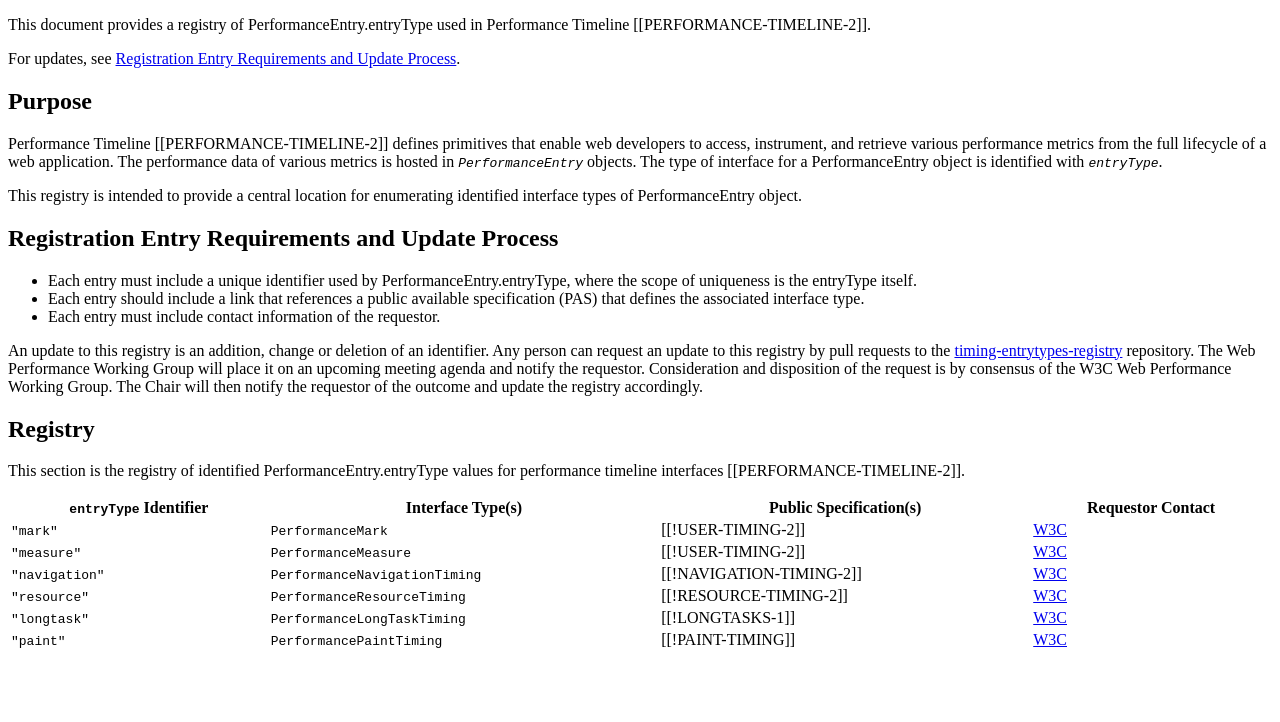
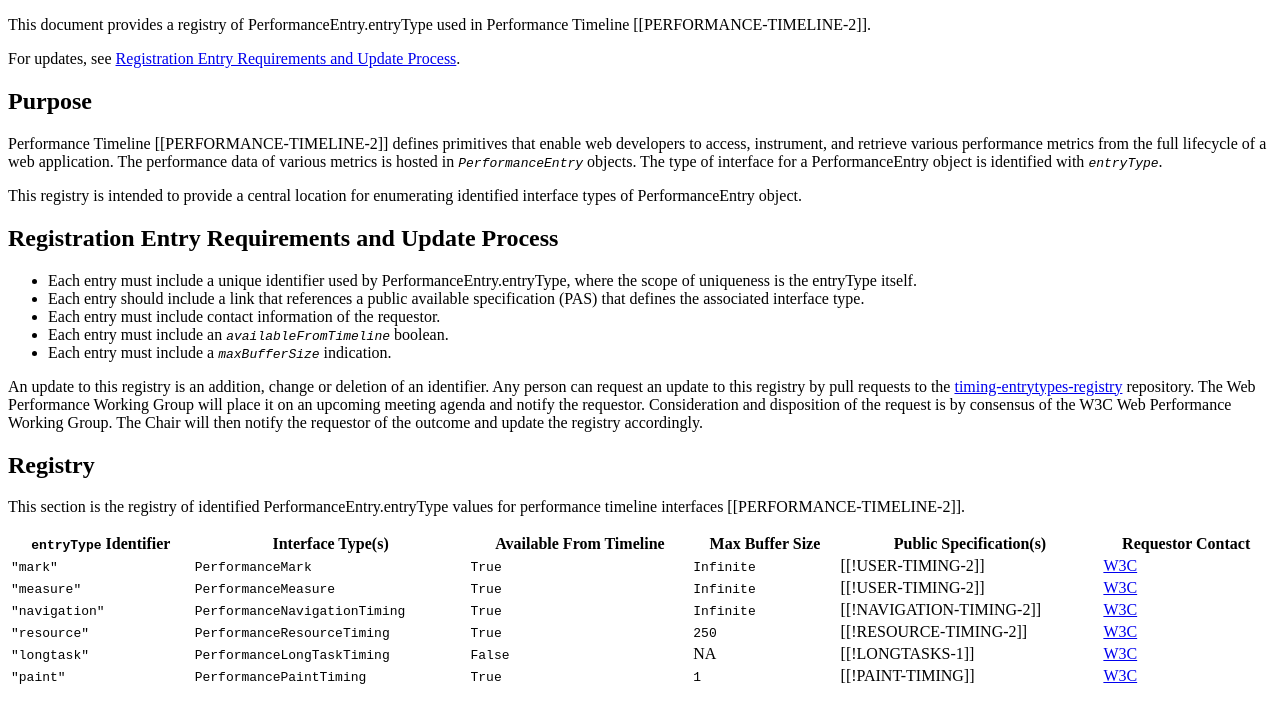
Before and after one commit to w3c/timing-entrytypes-registry, a plain HTML site: page index.html in a window 1280 px wide. Drawn offline with Linux system fonts and the light colour scheme.

Commit message:
Update registry to include buffer map values
Add availableFromTimeline and maxBufferSize values to the registry.

Dependent on this pull request landing: https://github.com/w3c/performance-timeline/pull/135

```diff
--- a/index.html
+++ b/index.html
@@ -67,6 +67,10 @@
 			<li>Each entry should include a link that references a public available
 			specification (PAS) that defines the associated interface type.</li>
 			<li>Each entry must include contact information of the requestor.</li>
+                        <li>Each entry must include an <dfn data-cite=
+		'PERFORMANCE-TIMELINE-2#dom-performancetimeline-availableFromTimeline'><code>availableFromTimeline</code></dfn> boolean.
+                        <li>Each entry must include a <dfn data-cite=
+		'PERFORMANCE-TIMELINE-2#dom-performancetimeline-maxBufferSize'><code>maxBufferSize</code></dfn> indication.
 		</ul>
 		<p>An update to this registry is an addition, change or deletion of an
 		identifier. Any person can request an update to this registry by pull
@@ -87,6 +91,8 @@
 				<tr>
 					<th><code>entryType</code> Identifier</th>
 					<th>Interface Type(s)</th>
+                                        <th>Available From Timeline</th>
+                                        <th>Max Buffer Size</th>
 					<th>Public Specification(s)</th>
 					<th>Requestor Contact</th>
 				</tr>
@@ -97,6 +103,8 @@
 					<td>
 						<a data-cite="USER-TIMING-2#dom-performancemark"><code>PerformanceMark</code></a>
 					</td>
+                                        <td><code>True</code></td>
+                                        <td><code>Infinite</code></td>
 					<td>[[!USER-TIMING-2]]</td>
 					<td>
 						<a href="https://www.w3.org/webperf/">W3C</a>
@@ -108,6 +116,8 @@
 						<a data-cite=
 						"USER-TIMING-2#dom-performancemeasure"><code>PerformanceMeasure</code></a>
 					</td>
+                                        <td><code>True</code></td>
+                                        <td><code>Infinite</code></td>
 					<td>[[!USER-TIMING-2]]</td>
 					<td>
 						<a href="https://www.w3.org/webperf/">W3C</a>
@@ -119,6 +129,8 @@
 						<a data-cite=
 						"NAVIGATION-TIMING-2#dom-performancenavigationtiming"><code>PerformanceNavigationTiming</code></a>
 					</td>
+                                        <td><code>True</code></td>
+                                        <td><code>Infinite</code></td>
 					<td>[[!NAVIGATION-TIMING-2]]</td>
 					<td>
 						<a href="https://www.w3.org/webperf/">W3C</a>
@@ -130,6 +142,8 @@
 						<a data-cite=
 						"RESOURCE-TIMING-2#dom-performanceresourcetiming"><code>PerformanceResourceTiming</code></a>
 					</td>
+                                        <td><code>True</code></td>
+                                        <td><code>250</code></td>
 					<td>[[!RESOURCE-TIMING-2]]</td>
 					<td>
 						<a href="https://www.w3.org/webperf/">W3C</a>
@@ -141,6 +155,8 @@
 						<a data-cite=
 						"LONGTASKS-1#performancelongtasktiming"><code>PerformanceLongTaskTiming</code></a>
 					</td>
+                                        <td><code>False</code></td>
+                                        <td>NA</td>
 					<td>[[!LONGTASKS-1]]</td>
 					<td>
 						<a href="https://www.w3.org/webperf/">W3C</a>
@@ -152,6 +168,8 @@
 						<a data-cite=
 						"PAINT-TIMING#performancepainttiming"><code>PerformancePaintTiming</code></a>
 					</td>
+                                        <td><code>True</code></td>
+                                        <td><code>1</code></td>
 					<td>[[!PAINT-TIMING]]</td>
 					<td>
 						<a href="https://www.w3.org/webperf/">W3C</a>
```
